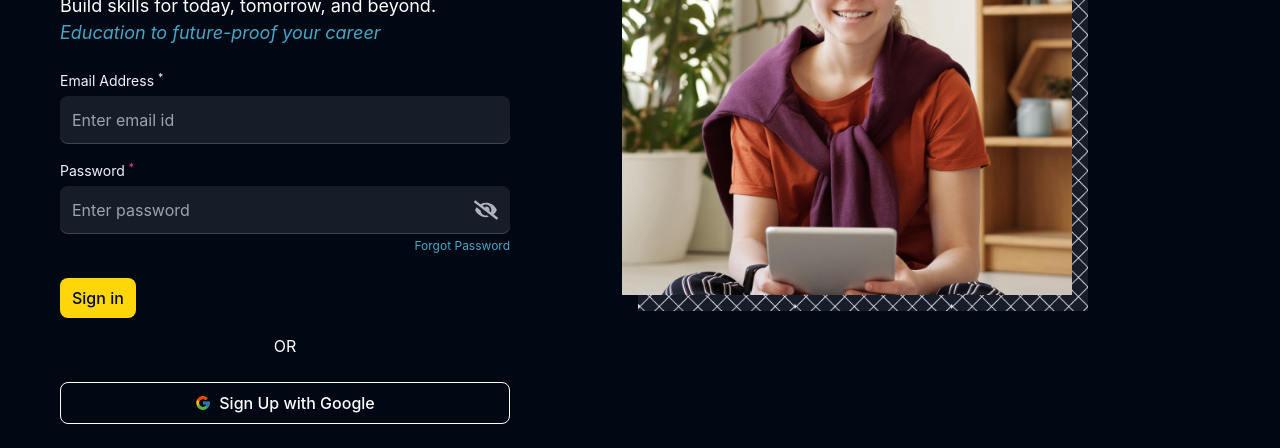
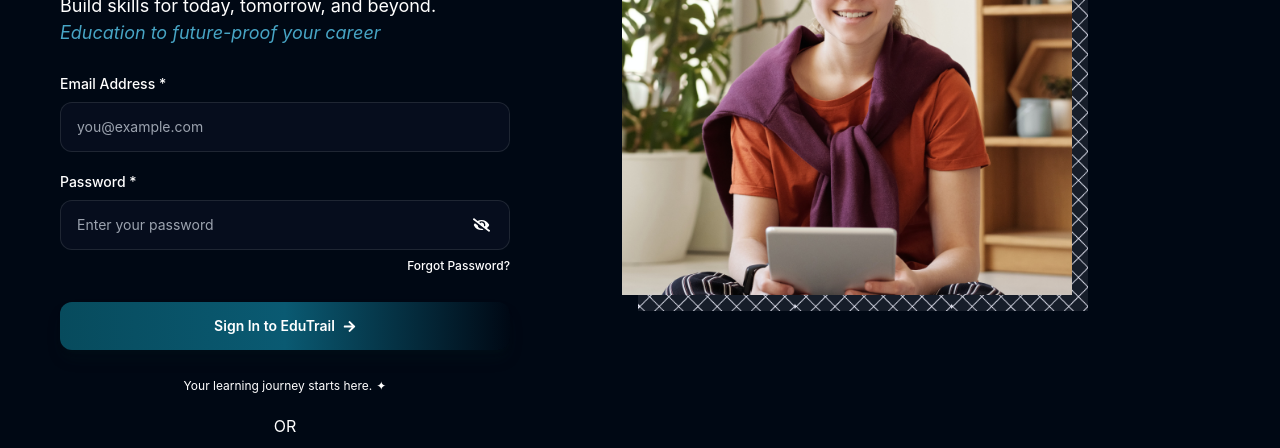
Before and after one commit to Aryanbhong/Edutrail, a React (Vite) app in the folder edutrail/: page /login in a window 1280 px wide. Shown: the part 208-656 px from the top of the page. Built offline with nearby package versions, Linux system fonts and the light colour scheme; no server answers.

Commit message:
Update LoginForm.jsx

```diff
--- a/edutrail/src/pages/LoginForm.jsx
+++ b/edutrail/src/pages/LoginForm.jsx
@@ -1,83 +1,215 @@
-import React from "react";
-import { useState } from "react";
-import { FaEye,FaEyeSlash } from "react-icons/fa";
-import { useDispatch } from "react-redux";
-import { Link, NavLink, useNavigate } from "react-router-dom";
-import { login } from "../services/opreations/authApis";
+// import React from "react";
+// import { useState } from "react";
+// import { FaEye,FaEyeSlash } from "react-icons/fa";
+// import { useDispatch } from "react-redux";
+// import { Link, NavLink, useNavigate } from "react-router-dom";
+// import { login } from "../services/opreations/authApis";
 
 
 
 
-const LoginForm=()=>{
+// const LoginForm=()=>{
 
-  const navigate= useNavigate();
+//   const navigate= useNavigate();
+//   const dispatch = useDispatch();
+//   const [formData, setFormData] = useState({
+//     email: "",
+//     password: "",
+//   })
+
+//   const [showPassword, setShowPassword] = useState(false)
+
+//   const { email, password } = formData
+
+//   const ChangeHandler = (e) => {
+//     setFormData((prevData) => ({
+//       ...prevData,
+//       [e.target.name]: e.target.value,
+//     }))
+//   }
+
+//   const submitHandler = (e) => {
+//     e.preventDefault()
+//     dispatch(login(email, password, navigate))
+//   }
+//     return(
+//      <form onSubmit={submitHandler}
+//      className="mt-6 flex w-full flex-col gap-y-4">
+//         <label className="w-full">
+//             <p  className="mb-1 text-[0.875rem] leading-[1.375rem] text-richblack-5">Email Address <sup>*</sup></p>
+
+//         <input  required type="email"
+//         value={formData.email}
+//         onChange={ChangeHandler}
+//         placeholder="Enter email id"
+//         name="email"
+//         style={{
+//             boxShadow: "inset 0px -1px 0px rgba(255, 255, 255, 0.18)",
+//           }}
+//           className="w-full rounded-[0.5rem] bg-richblack-800 p-[12px] text-richblack-5"
+//           />
+
+//          </label>
+//        <label className="relative">
+//             <p className="mb-1 text-[0.875rem] leading-[1.375rem] text-richblack-5">Password <sup className="text-pink-200">*</sup></p>
+
+//         <input  required
+//         type={showPassword?("text"):("password")}
+//         value={formData.password}
+//         onChange={ChangeHandler}
+//         placeholder="Enter password"
+//         name="password"
+//         style={{
+//             boxShadow: "inset 0px -1px 0px rgba(255, 255, 255, 0.18)",
+//           }}
+//           className="w-full rounded-[0.5rem] bg-richblack-800 p-[12px] pr-12 text-richblack-5"
+//           />
+
+//         <span onClick={()=>setShowPassword((prev)=>!prev)}
+//               className="absolute right-3 top-[38px] z-[10] cursor-pointer">
+//             {showPassword?(<FaEye fontSize={24} fill="#AFB2BF" />):(<FaEyeSlash fontSize={24} fill="#AFB2BF" />)}
+//         </span>
+//         <Link to="/forgotpassword">
+//         <p className="mt-1 ml-auto max-w-max text-xs text-blue-100 " >Forgot Password</p></Link>
+//         <button type="submit"
+//         className="mt-6 rounded-[8px] bg-yellow-50 py-[8px] px-[12px] font-medium text-richblack-900">
+//             Sign in</button>
+//          </label>
+
+//      </form>
+//     )
+// }
+
+// export default LoginForm
+
+
+import React, { useState } from "react";
+import { FaEye, FaEyeSlash, FaArrowRight } from "react-icons/fa";
+import { useDispatch } from "react-redux";
+import { Link, useNavigate } from "react-router-dom";
+import { login } from "../services/opreations/authApis";
+
+const LoginForm = () => {
+  const navigate = useNavigate();
   const dispatch = useDispatch();
+
   const [formData, setFormData] = useState({
     email: "",
     password: "",
-  })
+  });
 
-  const [showPassword, setShowPassword] = useState(false)
+  const [showPassword, setShowPassword] = useState(false);
 
-  const { email, password } = formData
+  const { email, password } = formData;
 
   const ChangeHandler = (e) => {
     setFormData((prevData) => ({
       ...prevData,
       [e.target.name]: e.target.value,
-    }))
-  }
+    }));
+  };
 
   const submitHandler = (e) => {
-    e.preventDefault()
-    dispatch(login(email, password, navigate))
-  }
-    return(
-     <form onSubmit={submitHandler}
-     className="mt-6 flex w-full flex-col gap-y-4">
-        <label className="w-full">
-            <p  className="mb-1 text-[0.875rem] leading-[1.375rem] text-richblack-5">Email Address <sup>*</sup></p>
+    e.preventDefault();
+    dispatch(login(email, password, navigate));
+  };
 
-        <input  required type="email"
-        value={formData.email}
-        onChange={ChangeHandler}
-        placeholder="Enter email id"
-        name="email"
-        style={{
-            boxShadow: "inset 0px -1px 0px rgba(255, 255, 255, 0.18)",
-          }}
-          className="w-full rounded-[0.5rem] bg-richblack-800 p-[12px] text-richblack-5"
+  const inputStyles =
+    "w-full rounded-xl border border-white/10 bg-[#080F20]/80 px-4 py-3.5 text-sm text-white placeholder:text-slate-500 outline-none transition-all duration-300 focus:border-cyan-400/70 focus:bg-[#0B1630] focus:ring-2 focus:ring-cyan-400/10 hover:border-white/20";
+
+  return (
+    <form
+      onSubmit={submitHandler}
+      className="relative mt-7 flex w-full flex-col gap-y-5"
+    >
+      {/* Email */}
+      <label className="flex w-full flex-col gap-2">
+        <span className="text-sm font-medium text-slate-200">
+          Email Address <span className="text-cyan-400">*</span>
+        </span>
+
+        <input
+          required
+          type="email"
+          autoComplete="email"
+          value={email}
+          onChange={ChangeHandler}
+          placeholder="you@example.com"
+          name="email"
+          className={inputStyles}
+        />
+      </label>
+
+      {/* Password */}
+      <div className="flex w-full flex-col gap-2">
+        <label
+          htmlFor="login-password"
+          className="text-sm font-medium text-slate-200"
+        >
+          Password <span className="text-cyan-400">*</span>
+        </label>
+
+        <div className="relative">
+          <input
+            id="login-password"
+            required
+            type={showPassword ? "text" : "password"}
+            autoComplete="current-password"
+            value={password}
+            onChange={ChangeHandler}
+            placeholder="Enter your password"
+            name="password"
+            className={`${inputStyles} pr-12`}
           />
 
-         </label>
-       <label className="relative">
-            <p className="mb-1 text-[0.875rem] leading-[1.375rem] text-richblack-5">Password <sup className="text-pink-200">*</sup></p>
+          <button
+            type="button"
+            onClick={() => setShowPassword((prev) => !prev)}
+            aria-label={showPassword ? "Hide password" : "Show password"}
+            aria-pressed={showPassword}
+            className="absolute right-3 top-1/2 -translate-y-1/2 rounded-lg p-2 text-slate-400 transition-colors hover:bg-white/5 hover:text-cyan-300 focus-visible:outline-none focus-visible:ring-2 focus-visible:ring-cyan-400"
+          >
+            {showPassword ? (
+              <FaEye size={17} />
+            ) : (
+              <FaEyeSlash size={17} />
+            )}
+          </button>
+        </div>
 
-        <input  required
-        type={showPassword?("text"):("password")}
-        value={formData.password}
-        onChange={ChangeHandler}
-        placeholder="Enter password"
-        name="password"
-        style={{
-            boxShadow: "inset 0px -1px 0px rgba(255, 255, 255, 0.18)",
-          }}
-          className="w-full rounded-[0.5rem] bg-richblack-800 p-[12px] pr-12 text-richblack-5"
-          />
+        {/* Forgot password */}
+        <div className="flex justify-end">
+          <Link
+            to="/forgotpassword"
+            className="text-xs font-medium text-cyan-300 transition-colors hover:text-cyan-200 hover:underline"
+          >
+            Forgot Password?
+          </Link>
+        </div>
+      </div>
 
-        <span onClick={()=>setShowPassword((prev)=>!prev)}
-              className="absolute right-3 top-[38px] z-[10] cursor-pointer">
-            {showPassword?(<FaEye fontSize={24} fill="#AFB2BF" />):(<FaEyeSlash fontSize={24} fill="#AFB2BF" />)}
-        </span>
-        <Link to="/forgotpassword">
-        <p className="mt-1 ml-auto max-w-max text-xs text-blue-100 " >Forgot Password</p></Link>
-        <button type="submit"
-        className="mt-6 rounded-[8px] bg-yellow-50 py-[8px] px-[12px] font-medium text-richblack-900">
-            Sign in</button>
-         </label>
+      {/* Sign in */}
+      <button
+        type="submit"
+        className="group relative mt-2 flex w-full items-center justify-center gap-2 overflow-hidden rounded-xl bg-gradient-to-r from-blue-600 via-blue-500 to-cyan-500 px-5 py-3.5 text-sm font-semibold text-white shadow-lg shadow-blue-900/30 transition-all duration-300 hover:-translate-y-0.5 hover:shadow-xl hover:shadow-cyan-500/20 focus-visible:outline-none focus-visible:ring-2 focus-visible:ring-cyan-300 focus-visible:ring-offset-2 focus-visible:ring-offset-[#080F20] active:translate-y-0"
+      >
+        <span className="absolute inset-0 bg-gradient-to-r from-cyan-400/0 via-white/15 to-cyan-400/0 opacity-0 transition-opacity duration-300 group-hover:opacity-100" />
 
-     </form>
-    )
-}
+        <span className="relative">Sign In to EduTrail</span>
 
-export default LoginForm
+        <FaArrowRight
+          size={13}
+          className="relative transition-transform duration-300 group-hover:translate-x-1"
+        />
+      </button>
+
+      {/* Bottom accent */}
+      <p className="mt-1 text-center text-xs leading-6 text-slate-500">
+        Your learning journey starts here.
+        <span className="ml-1 text-cyan-400">✦</span>
+      </p>
+    </form>
+  );
+};
+
+export default LoginForm;
```
